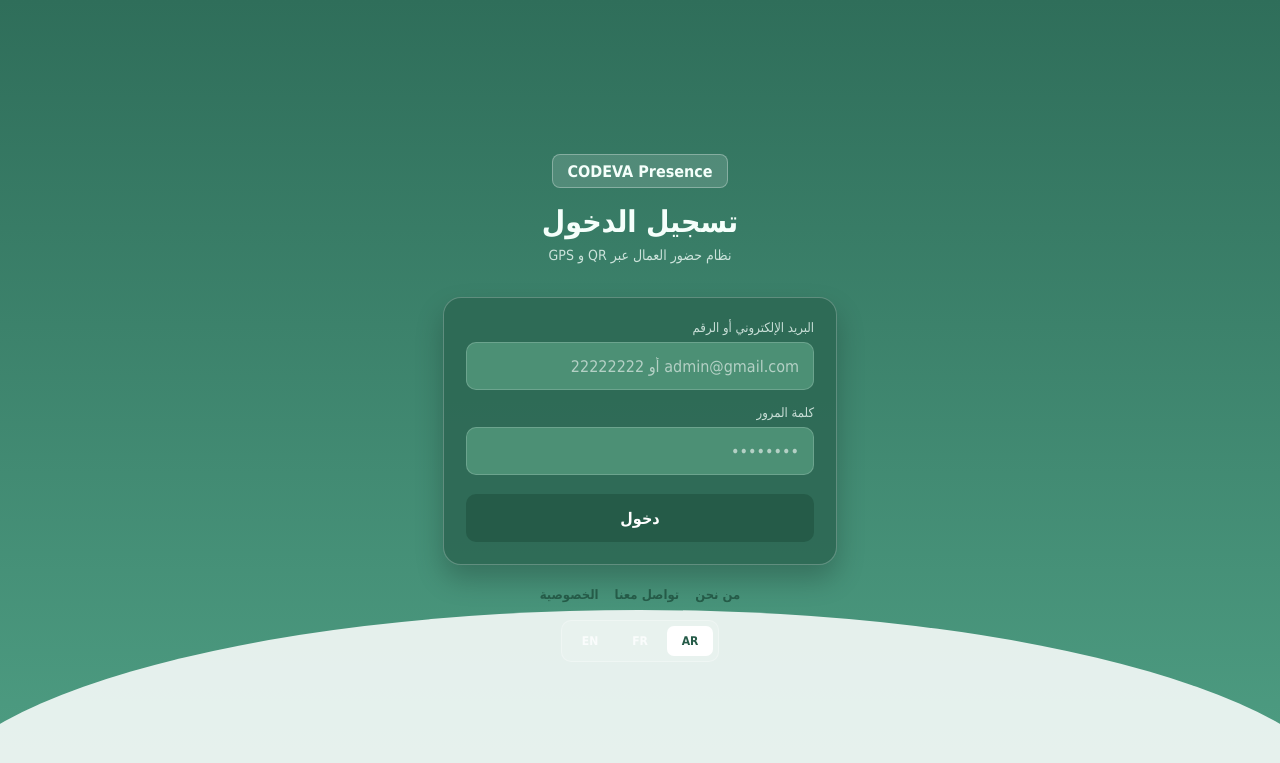
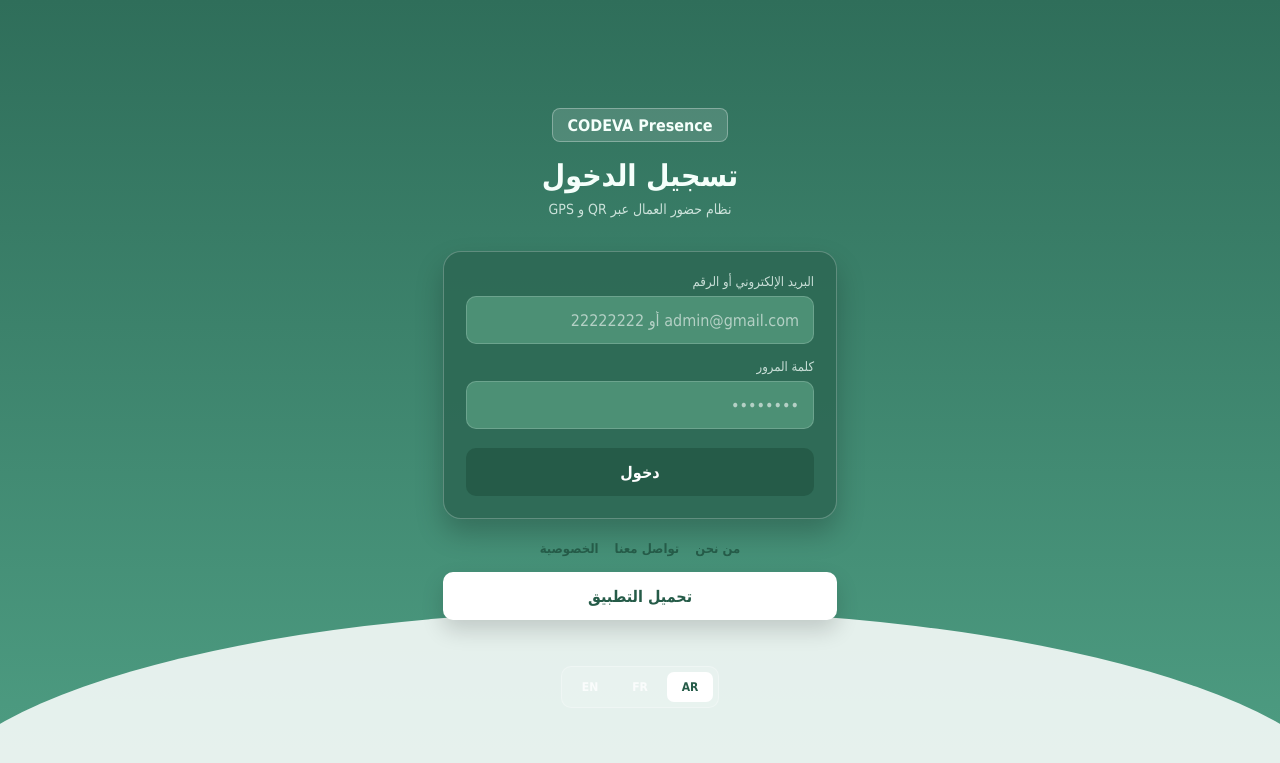
Before and after one commit to saiid27/codeva-backend, a Flask app: page / in a window 1280 px wide. Shown: the top 763 px of the page. Run offline with Flask 3, Linux system fonts and the light colour scheme; parts of the project's set-up code (start-up, migrations or seed data) failed here and were passed over; some libraries are stand-ins or nearby versions.

Commit message:
Add install app button

```diff
--- a/static/web/pwa.js
+++ b/static/web/pwa.js
@@ -1,3 +1,58 @@
+let deferredInstallPrompt = null;
+
+function installMessage(button, message) {
+  const panel = button.closest(".lang-panel") || document;
+  const box = panel.querySelector("[data-install-message]");
+  if (box) box.textContent = message;
+}
+
+function fallbackMessage() {
+  const isIos = /iphone|ipad|ipod/i.test(navigator.userAgent);
+  if (isIos) {
+    return "من Safari اضغط مشاركة ثم Add to Home Screen.";
+  }
+  return "من قائمة المتصفح اختر Add to Home screen.";
+}
+
+window.addEventListener("beforeinstallprompt", (event) => {
+  event.preventDefault();
+  deferredInstallPrompt = event;
+  document.querySelectorAll("[data-install-app]").forEach((button) => {
+    button.hidden = false;
+  });
+});
+
+window.addEventListener("appinstalled", () => {
+  deferredInstallPrompt = null;
+  document.querySelectorAll("[data-install-message]").forEach((box) => {
+    box.textContent = "تم تثبيت التطبيق.";
+  });
+});
+
+document.addEventListener("click", async (event) => {
+  const button = event.target.closest("[data-install-app]");
+  if (!button) return;
+
+  if (window.matchMedia("(display-mode: standalone)").matches || navigator.standalone) {
+    installMessage(button, "التطبيق مثبت بالفعل.");
+    return;
+  }
+
+  if (!deferredInstallPrompt) {
+    installMessage(button, fallbackMessage());
+    return;
+  }
+
+  deferredInstallPrompt.prompt();
+  const choice = await deferredInstallPrompt.userChoice.catch(() => null);
+  deferredInstallPrompt = null;
+  if (choice?.outcome === "accepted") {
+    installMessage(button, "بدأ تثبيت التطبيق.");
+  } else {
+    installMessage(button, "يمكنك تثبيته لاحقا من نفس الزر.");
+  }
+});
+
 if ("serviceWorker" in navigator) {
   window.addEventListener("load", () => {
     navigator.serviceWorker.register("/service-worker.js").catch(() => {});
--- a/static/web/styles.css
+++ b/static/web/styles.css
@@ -179,6 +179,23 @@
   color: inherit;
   text-decoration: none;
   font-weight: 700;
+}
+
+.install-app-button {
+  margin-top: 16px;
+  color: var(--green-dark);
+  background: var(--white);
+  box-shadow: 0 10px 22px rgba(0, 0, 0, .16);
+}
+
+.install-app-message {
+  min-height: 18px;
+  margin: 10px 0 0;
+  color: #255b48;
+  text-align: center;
+  font-size: 12px;
+  font-weight: 700;
+  line-height: 1.5;
 }
 
 .dev-body {
--- a/templates/index.html
+++ b/templates/index.html
@@ -42,6 +42,8 @@
             <a href="/contact">تواصل معنا</a>
             <a href="/privacy">الخصوصية</a>
           </nav>
+          <button class="install-app-button" type="button" data-install-app>تحميل التطبيق</button>
+          <p class="install-app-message" data-install-message aria-live="polite"></p>
         </section>
 
         <section class="lang-panel lang-fr" lang="fr" dir="ltr">
@@ -66,6 +68,8 @@
             <a href="/contact">Contact</a>
             <a href="/privacy">Confidentialite</a>
           </nav>
+          <button class="install-app-button" type="button" data-install-app>Installer l'application</button>
+          <p class="install-app-message" data-install-message aria-live="polite"></p>
         </section>
 
         <section class="lang-panel lang-en" lang="en" dir="ltr">
@@ -90,6 +94,8 @@
             <a href="/contact">Contact</a>
             <a href="/privacy">Privacy</a>
           </nav>
+          <button class="install-app-button" type="button" data-install-app>Install app</button>
+          <p class="install-app-message" data-install-message aria-live="polite"></p>
         </section>
       </div>
 
```
